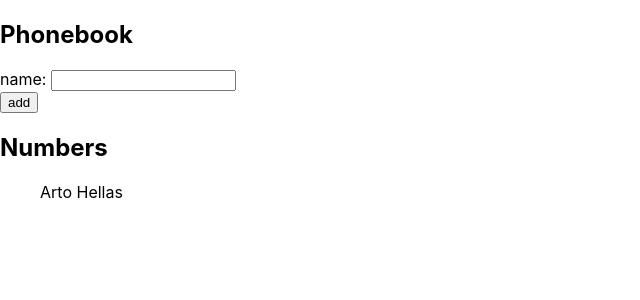
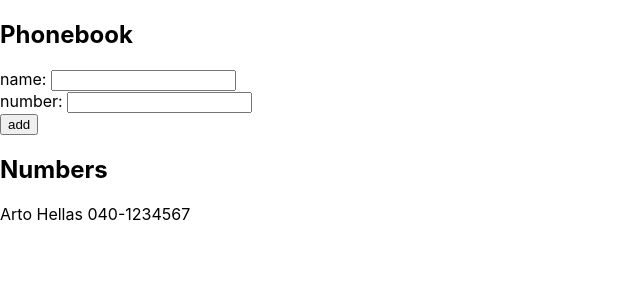
Before and after one commit to YouqinS/FullStackCourse_HUMSCS, a React (Create React App) app in the folder exercises/part2/phone-book/: page / in a window 1280 px wide. Shown: the top 300 px of the page, without its empty margins (0-640 px from the left). Built offline with nearby package versions, Linux system fonts and the light colour scheme; the HTML template or start-up script is replaced by a standard one.

Commit message:
part2 2.8

```diff
--- a/exercises/part2/phone-book/src/App.js
+++ b/exercises/part2/phone-book/src/App.js
@@ -1,30 +1,43 @@
-import React, { useState } from 'react'
+import React, {useState} from 'react'
 import ContactInfo from "./ContactInfo";
 
 const App = () => {
-  const [ persons, setPersons ] = useState([
-    { name: 'Arto Hellas' }
+    const [persons, setPersons] = useState([
+        {
+            name: 'Arto Hellas',
+            number: "040-1234567"
+        }
     ])
-  const [ newName, setNewName ] = useState('')
+    const [newName, setNewName] = useState('')
+    const [newNumber, setNewNumber] = useState('')
 
     const handleNameChange = (event) => {
         setNewName(event.target.value)
     }
 
+    const handleNumberChange = (event) => {
+        setNewNumber(event.target.value)
+    }
 
     const addName = (event) => {
         event.preventDefault()
 
-        if (persons.some(p => p.name === newName)) {
+        const compareValue = () => {
+            return p => p.name === newName && p.number === newNumber;
+        }
+
+        if (persons.some(compareValue())) {
             window.alert(`${newName} is already added to phonebook`);
         } else {
             const personObj = {
                 name: newName,
+                number: newNumber
             }
             let addedNewPerson = persons.concat(personObj);
             setPersons(addedNewPerson)
         }
         setNewName('')
+        setNewNumber('')
     }
 
     return (
@@ -32,22 +45,20 @@
             <h2>Phonebook</h2>
 
             <form onSubmit={addName}>
-          <div>
-            name: <input value={newName} onChange={handleNameChange}/>
-          </div>
 
+                <div>name: <input value={newName} onChange={handleNameChange}/></div>
+                <div>number: <input value={newNumber} onChange={handleNumberChange}/></div>
                 <div>
                     <button type="submit">add</button>
                 </div>
+
             </form>
 
             <h2>Numbers</h2>
             <div>
-              <ul>
                 {persons.map(person =>
                     <ContactInfo key={person.name} contact={person}/>
                 )}
-              </ul>
             </div>
         </div>
     )
--- a/exercises/part2/phone-book/src/ContactInfo.js
+++ b/exercises/part2/phone-book/src/ContactInfo.js
@@ -2,7 +2,7 @@
 
 const ContactInfo = ({ contact }) => {
     return (
-        <p>{contact.name}</p>
+        <p>{contact.name} {contact.number}</p>
     )
 }
 export default ContactInfo
```
Lines whose indentation alone changed are shown as unchanged.
